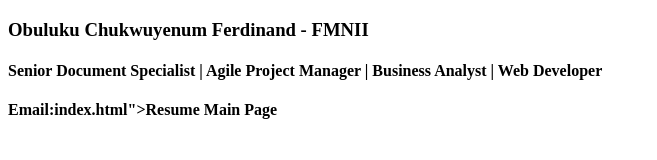
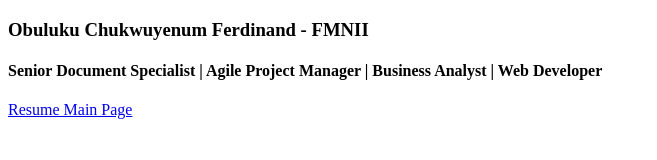
Before and after one commit to Ferdy77/resume, a plain HTML site: page contact.html in a window 1280 px wide. Shown: the whole page, without its empty margins (0-657 px from the left). Drawn offline with Linux system fonts and the light colour scheme.

Commit message:
Update contact.html

```diff
--- a/contact.html
+++ b/contact.html
@@ -8,6 +8,6 @@
   <body>
     <h3>Obuluku Chukwuyenum Ferdinand - FMNII</h3>
     <h4>Senior Document Specialist | Agile Project Manager | Business Analyst | Web Developer</h4>
-    <h4>Email:index.html">Resume Main Page</a>
+    <a href="index.html">Resume Main Page</a>
   </body>
 </html>
```
